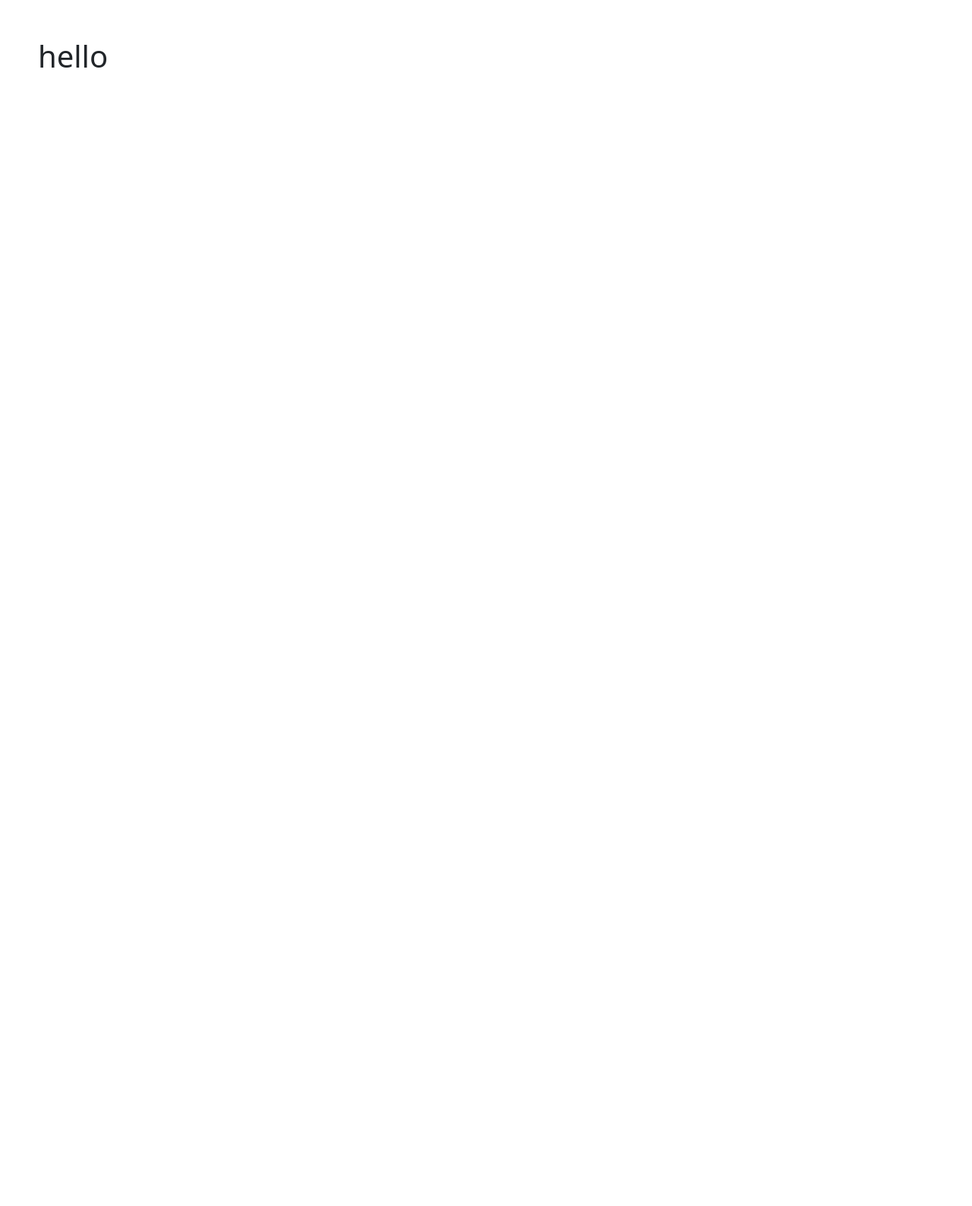
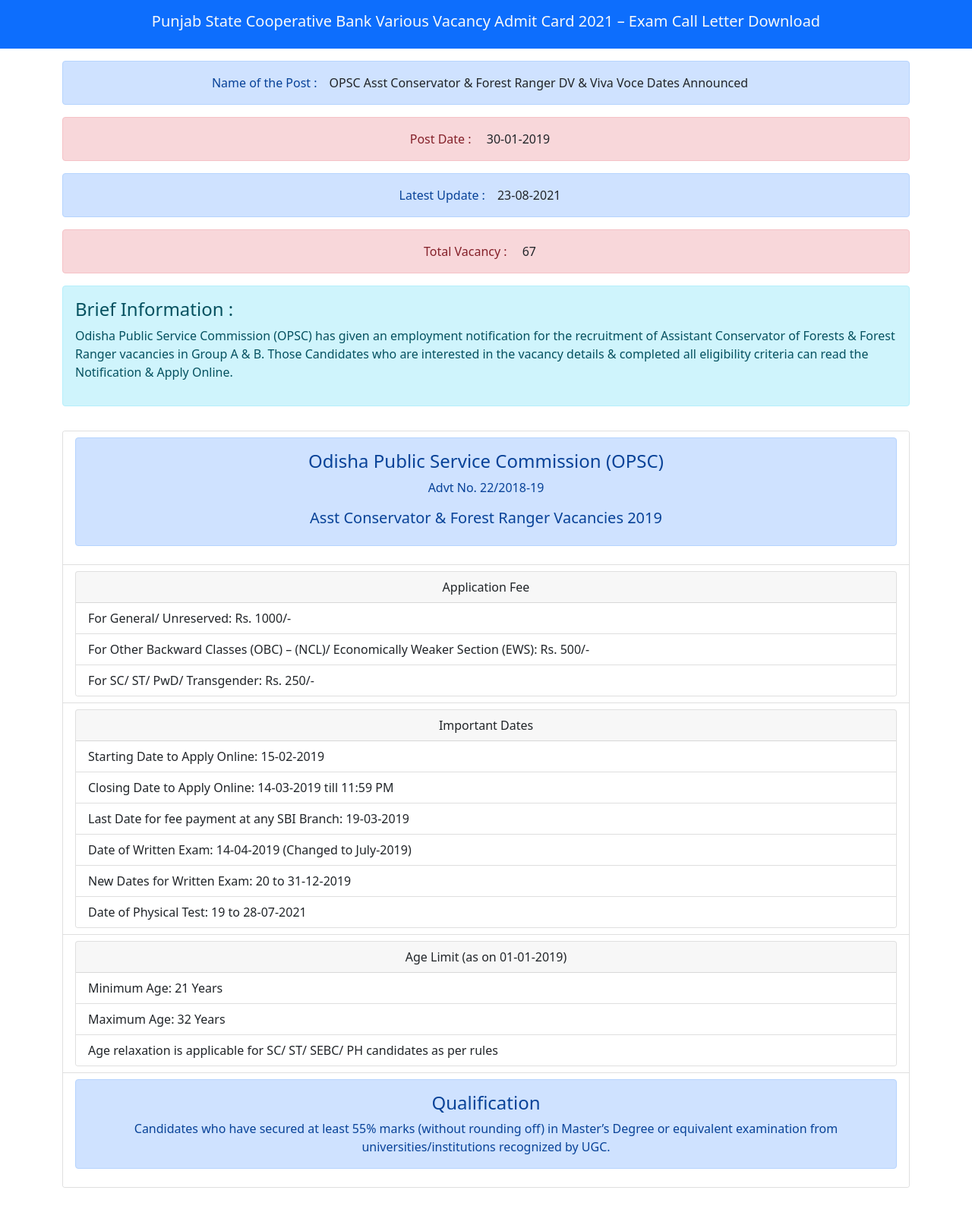
Before and after one commit to ravikumar9130/FreeJobAlert, a Node server app: page /job in a window 1280 px wide. Before the commit the page is almost empty. Shown: the whole page at 76% size. Before the commit the page ends 89 px from the top, so only its background shows below. Run offline with Node 20, Linux system fonts and the light colour scheme; some libraries are stand-ins or nearby versions.

Commit message:
second page

```diff
--- a/public/stylesheets/style.css
+++ /dev/null
@@ -1,12 +0,0 @@
-body {
-  padding: 50px;
-  font: 20px "Lucida Grande", Helvetica, Arial, sans-serif;
-  color:#ff6df8;
-}
-
-a {
-  color: #00B7FF;
-}
-.para{
-  color:blueviolet;
-}
--- a/views/jobDetails.ejs
+++ b/views/jobDetails.ejs
@@ -1,9 +1,115 @@
 <!DOCTYPE html>
 <html lang="en">
+
 <head>
     <%- include('./partials/head.ejs'); %>
 </head>
+
 <body>
-    <h1>hello </h1>
+
+    <div class="container-fluid text-light bg-primary  py-3">
+        <div class="row">
+            <div class="col-12 text-center">
+                <h5>Punjab State Cooperative Bank Various Vacancy Admit Card 2021 – Exam Call Letter Download</h5>
+            </div>
+        </div>
+    </div>
+    <div class="container my-3">
+        <div class="row">
+            <div class="col-12">
+
+                <div class="alert alert-primary text-center" role="alert">
+                    Name of the Post :<span class="text-dark px-3">OPSC Asst Conservator & Forest Ranger
+                        DV & Viva Voce Dates Announced</span>
+                </div>
+                <div class="alert alert-danger text-center " role="alert">
+                    Post Date :<span class="text-dark  px-3"> 30-01-2019</span>
+                </div>
+                <div class="alert alert-primary text-center" role="alert">
+                    Latest Update :<span class="text-dark px-3">23-08-2021</span>
+                </div>
+                <div class="alert alert-danger text-center" role="alert">
+                    Total Vacancy :<span class="text-dark px-3"> 67</span>
+                </div>
+                <div class="alert alert-info" role="alert">
+                    <h4 class="alert-heading">Brief Information :</h4>
+                    <p>Odisha Public Service Commission (OPSC) has given an employment notification for the recruitment
+                        of Assistant Conservator of Forests & Forest Ranger vacancies in Group A & B. Those Candidates
+                        who are interested in the vacancy details & completed all eligibility criteria can read the
+                        Notification & Apply Online.</p>
+
+
+                </div>
+            </div>
+        </div>
+    </div>
+    <div class="container mb-4">
+        <div class="row">
+            <div class="col-12">
+                <div class="card">
+                    <ul class="list-group list-group-flush">
+                        <li class="list-group-item">
+                            <div class="alert alert-primary text-center" role="alert">
+                                <h4>Odisha Public Service Commission (OPSC)</h4>
+
+                                <p>Advt No. 22/2018-19</p>
+
+                                <h5>Asst Conservator & Forest Ranger Vacancies 2019</h5>
+
+
+                            </div>
+                        </li>
+                        <li class="list-group-item">
+                            <div class="card">
+                                <div class="card-header text-center">
+                                    Application Fee
+                                </div>
+                                <ul class="list-group list-group-flush">
+                                    <li class="list-group-item">For General/ Unreserved: Rs. 1000/-</li>
+                                    <li class="list-group-item">For Other Backward Classes (OBC) – (NCL)/ Economically
+                                        Weaker Section (EWS): Rs. 500/-</li>
+                                    <li class="list-group-item">For SC/ ST/ PwD/ Transgender: Rs. 250/-</li>
+                                </ul>
+                            </div>
+                        </li>
+                        <li class="list-group-item"><div class="card">
+                            <div class="card-header text-center">
+                                Important Dates
+                            </div>
+                            <ul class="list-group list-group-flush">
+                                <li class="list-group-item">Starting Date to Apply Online: 15-02-2019</li>
+                                <li class="list-group-item">Closing Date to Apply Online: 14-03-2019 till 11:59 PM</li>
+                                <li class="list-group-item">Last Date for fee payment at any SBI Branch: 19-03-2019</li>
+                                <li class="list-group-item">Date of Written Exam: 14-04-2019 (Changed to July-2019)</li>
+                                <li class="list-group-item">New Dates for Written Exam: 20 to 31-12-2019</li>
+                                <li class="list-group-item">Date of Physical Test: 19 to 28-07-2021</li>
+                            </ul>
+                        </div></li>
+                        <li class="list-group-item"><div class="card">
+                            <div class="card-header text-center ">
+                                Age Limit (as on 01-01-2019)
+                            </div>
+                            <ul class="list-group list-group-flush">
+                                <li class="list-group-item">Minimum Age: 21 Years</li>
+                                <li class="list-group-item">Maximum Age: 32 Years</li>
+                                <li class="list-group-item">Age relaxation is applicable for SC/ ST/ SEBC/ PH candidates as per rules</li>
+
+                            </ul>
+                        </div></li>
+                        <li class="list-group-item"> <div class="alert alert-primary text-center" role="alert">
+                            <h4 class="text-center">Qualification</h4>
+
+                            Candidates who have secured at least 55% marks (without rounding off) in Master’s Degree or equivalent examination from universities/institutions recognized by UGC.
+
+
+                        </div>
+                    </li>
+
+                    </ul>
+                </div>
+            </div>
+        </div>
+    </div>
 </body>
+
 </html>
```
